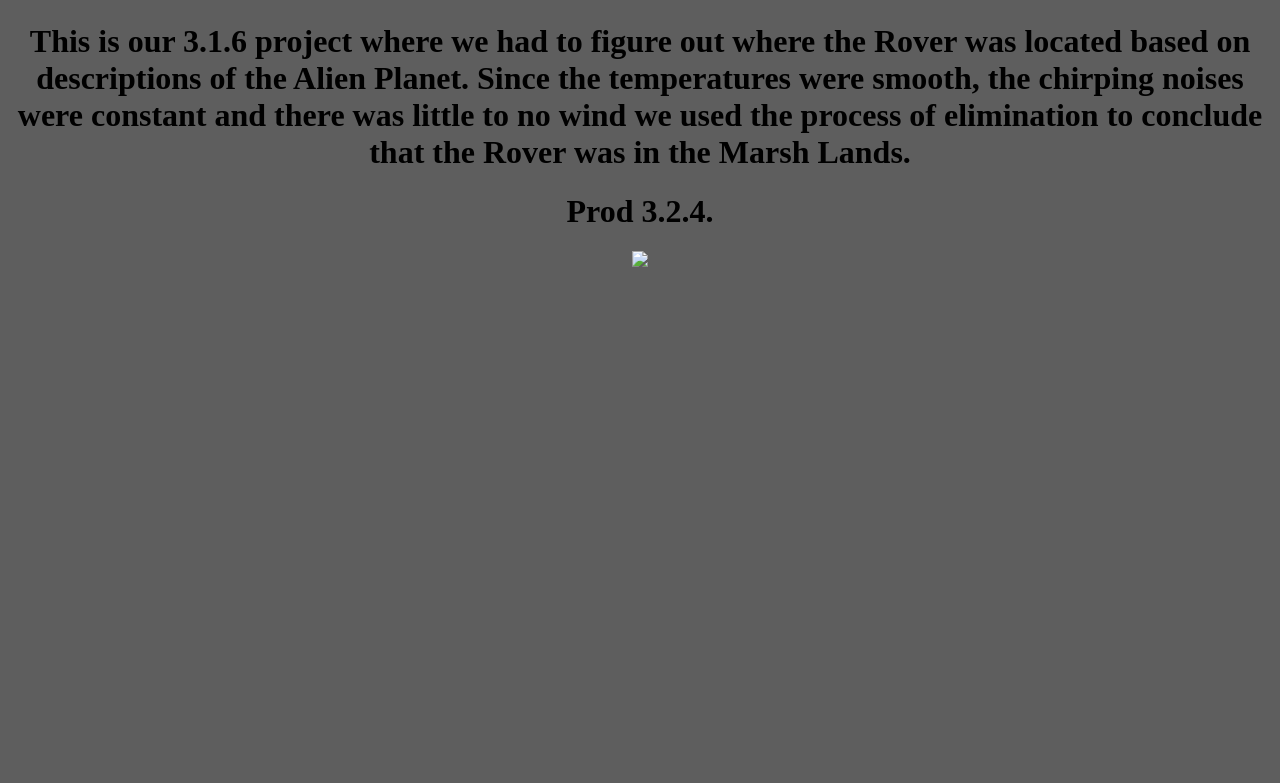
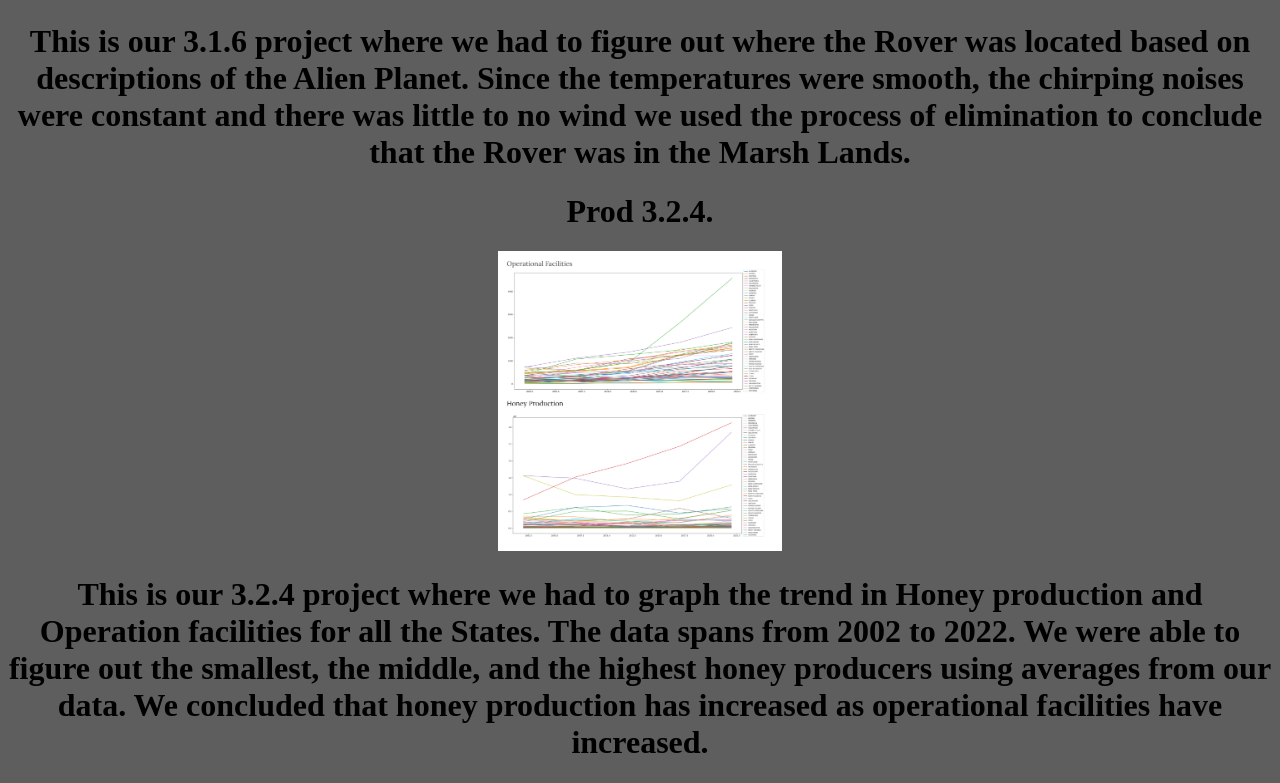
Before and after one commit to ap123-gif/updated_cs_portfolio, a plain HTML site: page portfolio.html in a window 1280 px wide. Shown: the part 4713-5496 px from the top of the page. Before the commit the page ends 4992 px from the top, so only its background shows below. Drawn offline with Linux system fonts and the light colour scheme.

Commit message:
portfolio.html

```diff
--- a/portfolio.html
+++ b/portfolio.html
@@ -65,8 +65,10 @@
 	the chirping noises were constant and there was little to no wind we used the process of elimination to conclude that the Rover was in the Marsh Lands.</h1>
 
     <h1>Prod 3.2.4.</h1>
-       <img src="images/optical.jpg" height="300">
-      </a>
+       <img src="Prod 3.2.4.PNG" height="300">
+      <be>
+	<h1>This is our 3.2.4 project where we had to graph the trend in Honey production and Operation facilities for all the States. The data spans from 2002 to 2022.
+	We were able to figure out the smallest, the middle, and the highest honey producers using averages from our data. We concluded that honey production has increased as operational facilities have increased.</h1>
     </center>
 	  </body>
 	</html>
```
